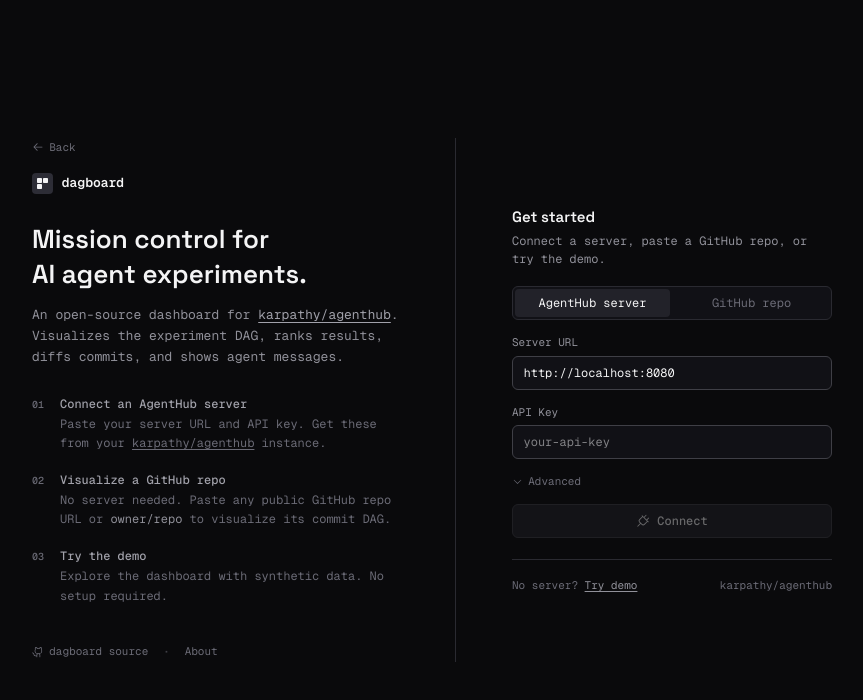
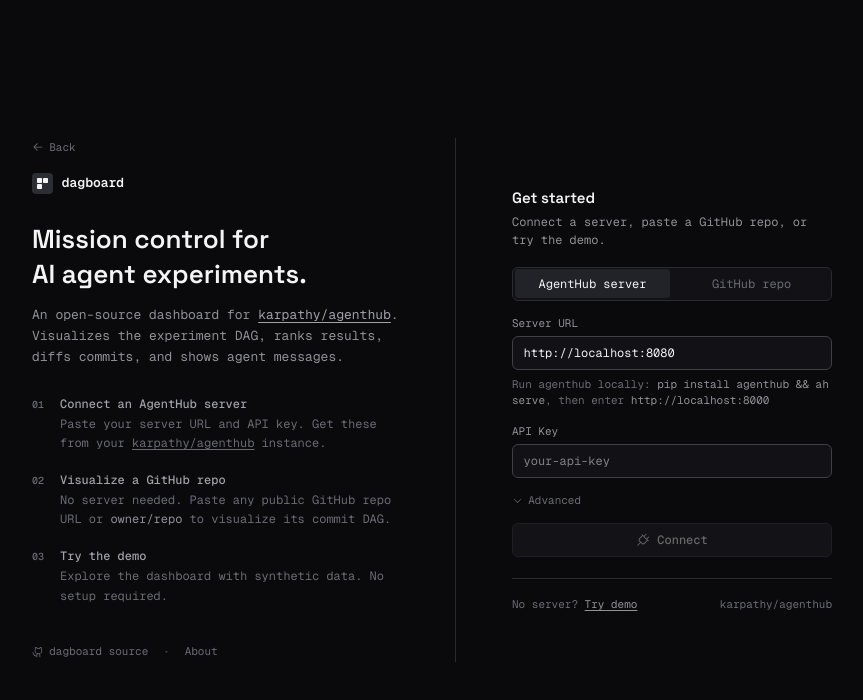
Before and after one commit to rx4u/dagboard, a Next.js app: page /connect in a window 1280 px wide. Shown: the top 700 px of the page, without its empty margins (208-1071 px from the left). Built offline with nearby package versions, Linux system fonts and the light colour scheme.

Commit message:
feat: add specific error messages to connect form

```diff
--- a/src/app/connect/page.tsx
+++ b/src/app/connect/page.tsx
@@ -62,7 +62,16 @@
       setConnection({ serverUrl, apiKey, adminKey: adminKey || undefined });
       router.push("/dashboard");
     } catch (err) {
-      setError(err instanceof Error ? err.message : "Failed to connect");
+      const msg = err instanceof Error ? err.message : String(err)
+      if (msg.includes('fetch') || msg.includes('Failed to fetch') || msg.includes('NetworkError')) {
+        setError('Cannot reach server. Check the URL and make sure agenthub is running.')
+      } else if (msg.includes('401') || msg.includes('403') || msg.includes('Unauthorized') || msg.includes('Forbidden')) {
+        setError('Invalid API key.')
+      } else if (msg.includes('timeout') || msg.includes('AbortError')) {
+        setError('Connection timed out.')
+      } else {
+        setError(`Connection failed: ${msg}`)
+      }
     } finally {
       setLoading(false);
     }
@@ -184,6 +193,16 @@
                   onFocus={(e) => (e.currentTarget.style.borderColor = "var(--border-subtle)")}
                   onBlur={(e) => (e.currentTarget.style.borderColor = "var(--border-default)")}
                   placeholder="http://localhost:8080" />
+                <p className="text-[11px]" style={{ color: 'var(--text-ghost)', lineHeight: 1.5 }}>
+                  Run agenthub locally:{' '}
+                  <code style={{ color: 'var(--text-muted)', fontFamily: 'var(--font-mono)' }}>
+                    pip install agenthub &amp;&amp; ah serve
+                  </code>
+                  , then enter{' '}
+                  <code style={{ color: 'var(--text-muted)', fontFamily: 'var(--font-mono)' }}>
+                    http://localhost:8000
+                  </code>
+                </p>
               </div>
               <div className="space-y-1.5">
                 <label className="text-[11px] block" style={{ color: "var(--text-muted)" }}>API Key</label>
```
